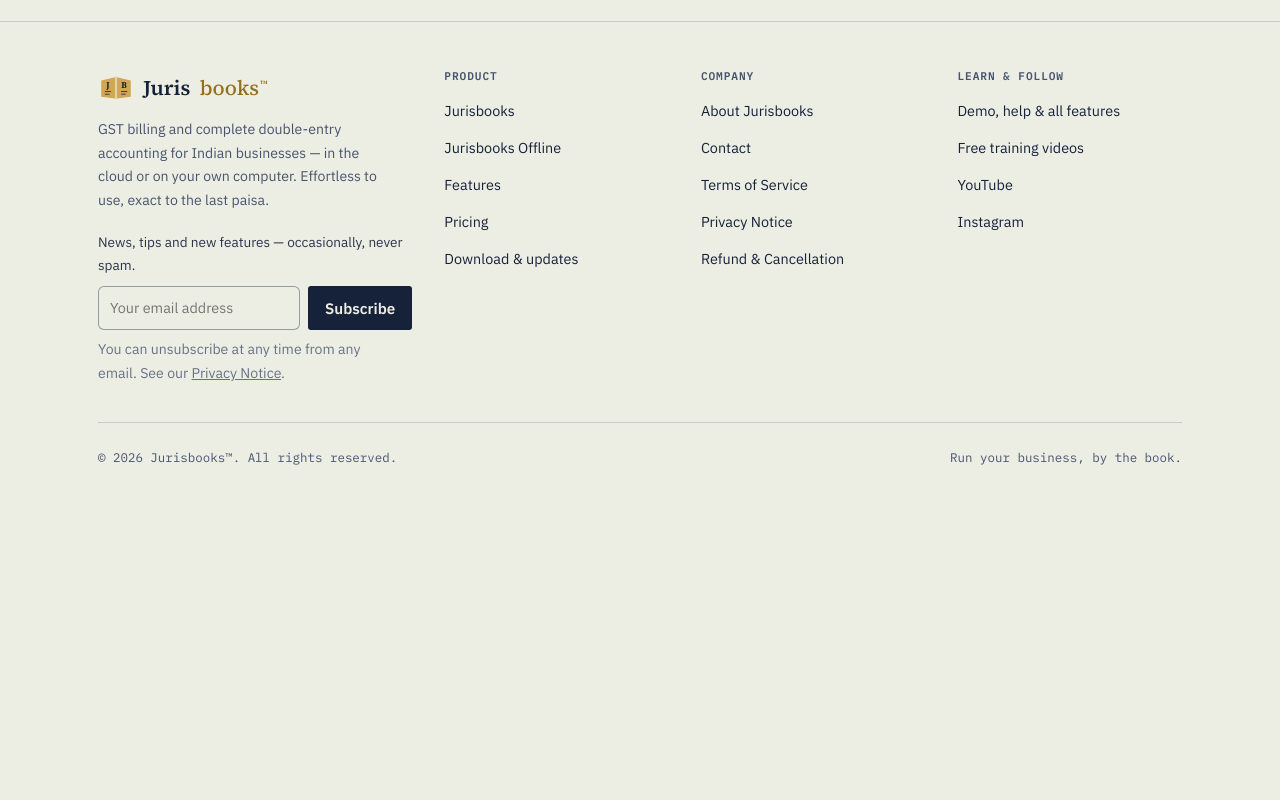
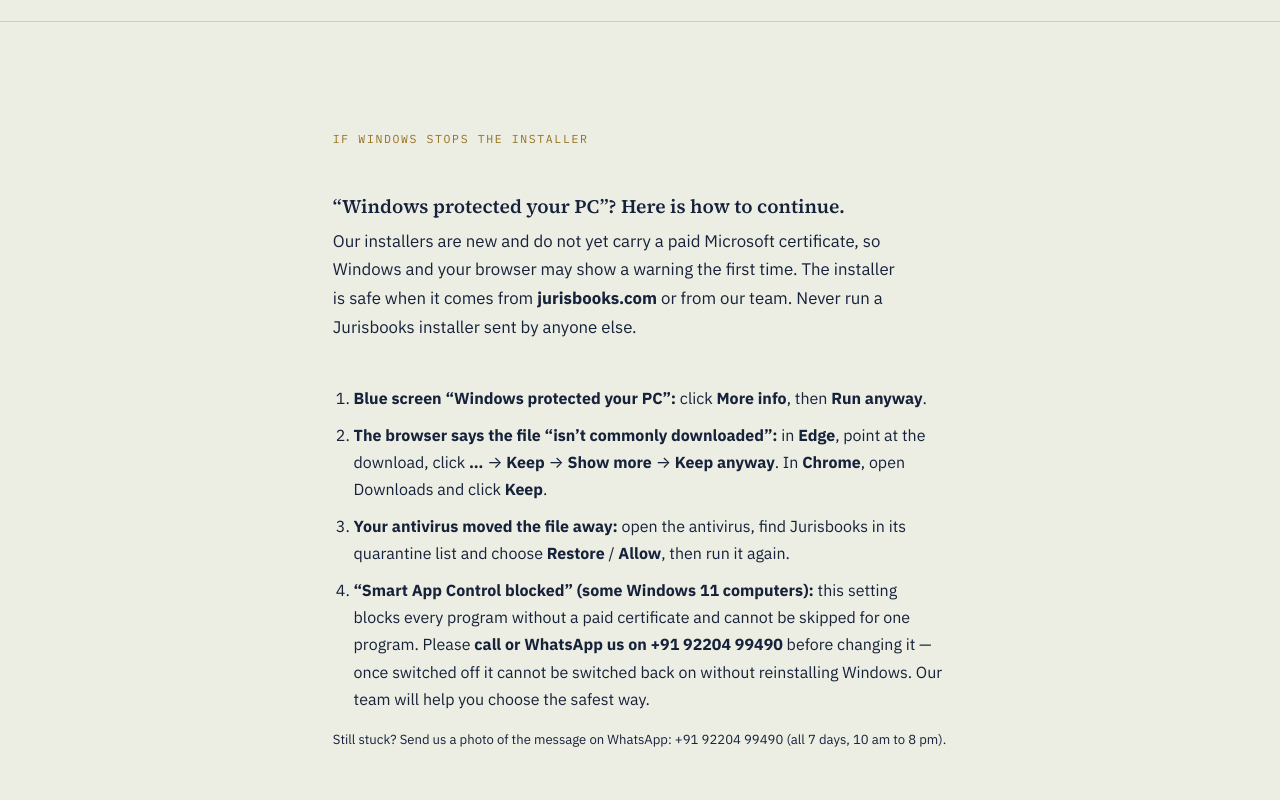
Before and after one commit to pradeepbatra/jurisbooks-website, a plain HTML site: page download.html in a window 1280 px wide. Shown: the part 2340-3140 px from the top of the page. Before the commit the page ends 2840 px from the top, so only its background shows below. Drawn offline with Linux system fonts and the light colour scheme.

Commit message:
Download page: what to do when Windows or the browser stops the installer (SmartScreen, Keep anyway, antivirus, Smart App Control)

```diff
--- a/download.html
+++ b/download.html
@@ -123,6 +123,23 @@
     </div>
   </section>
 
+  <section class="section section-border-top" id="windows-blocked">
+    <div class="container legal">
+      <div class="section-head">
+        <div class="eyebrow">If Windows stops the installer</div>
+        <h2>&ldquo;Windows protected your PC&rdquo;? Here is how to continue.</h2>
+        <p>Our installers are new and do not yet carry a paid Microsoft certificate, so Windows and your browser may show a warning the first time. The installer is safe when it comes from <b>jurisbooks.com</b> or from our team. Never run a Jurisbooks installer sent by anyone else.</p>
+      </div>
+      <ol class="ver-steps">
+        <li><b>Blue screen &ldquo;Windows protected your PC&rdquo;:</b> click <b>More info</b>, then <b>Run anyway</b>.</li>
+        <li><b>The browser says the file &ldquo;isn&rsquo;t commonly downloaded&rdquo;:</b> in <b>Edge</b>, point at the download, click <b>&hellip;</b> &rarr; <b>Keep</b> &rarr; <b>Show more</b> &rarr; <b>Keep anyway</b>. In <b>Chrome</b>, open Downloads and click <b>Keep</b>.</li>
+        <li><b>Your antivirus moved the file away:</b> open the antivirus, find Jurisbooks in its quarantine list and choose <b>Restore</b> / <b>Allow</b>, then run it again.</li>
+        <li><b>&ldquo;Smart App Control blocked&rdquo; (some Windows 11 computers):</b> this setting blocks every program without a paid certificate and cannot be skipped for one program. Please <b>call or WhatsApp us on +91 92204 99490</b> before changing it &mdash; once switched off it cannot be switched back on without reinstalling Windows. Our team will help you choose the safest way.</li>
+      </ol>
+      <p class="small-note">Still stuck? Send us a photo of the message on WhatsApp: +91 92204 99490 (all 7 days, 10 am to 8 pm).</p>
+    </div>
+  </section>
+
 </main>
 
 <footer class="site-footer">
```
